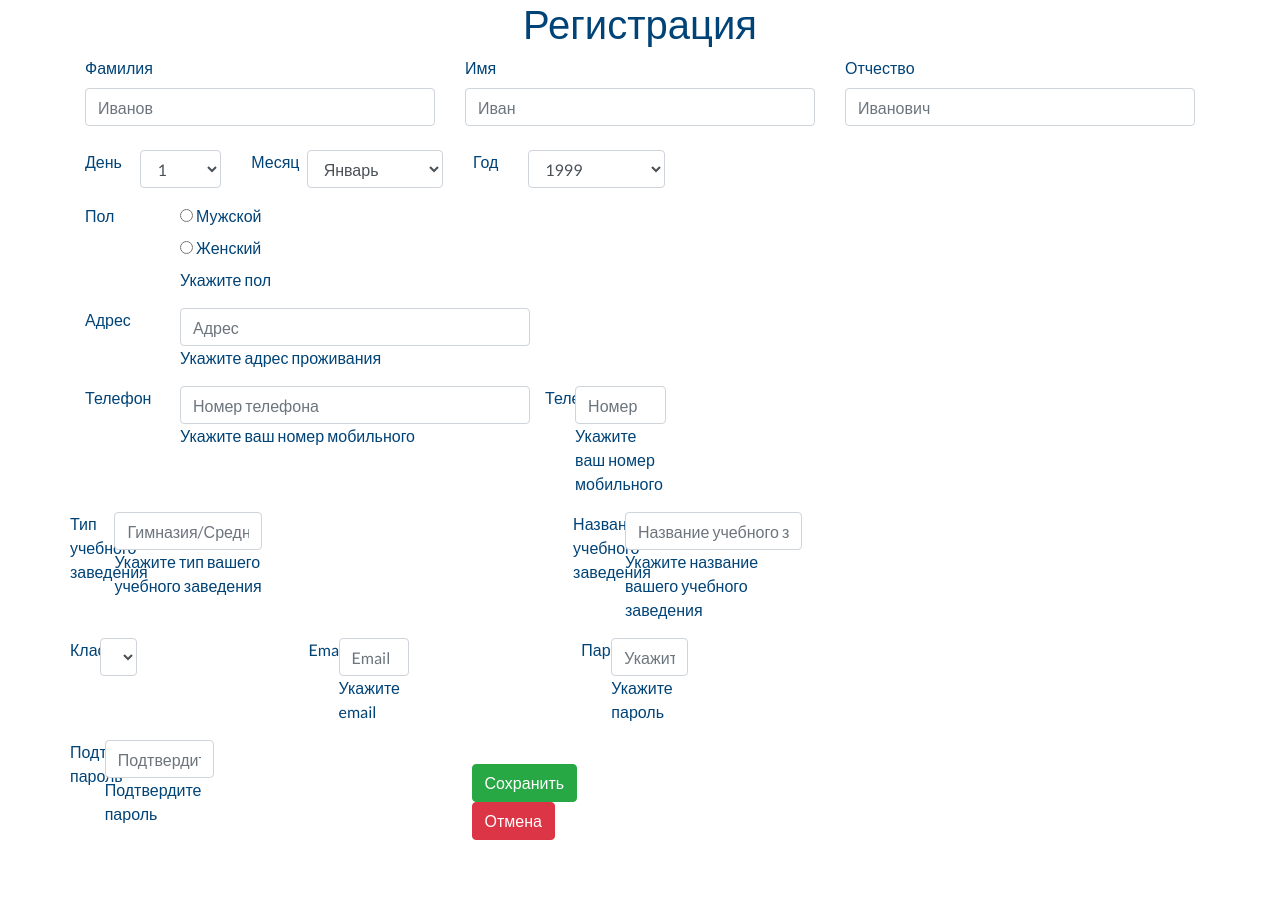
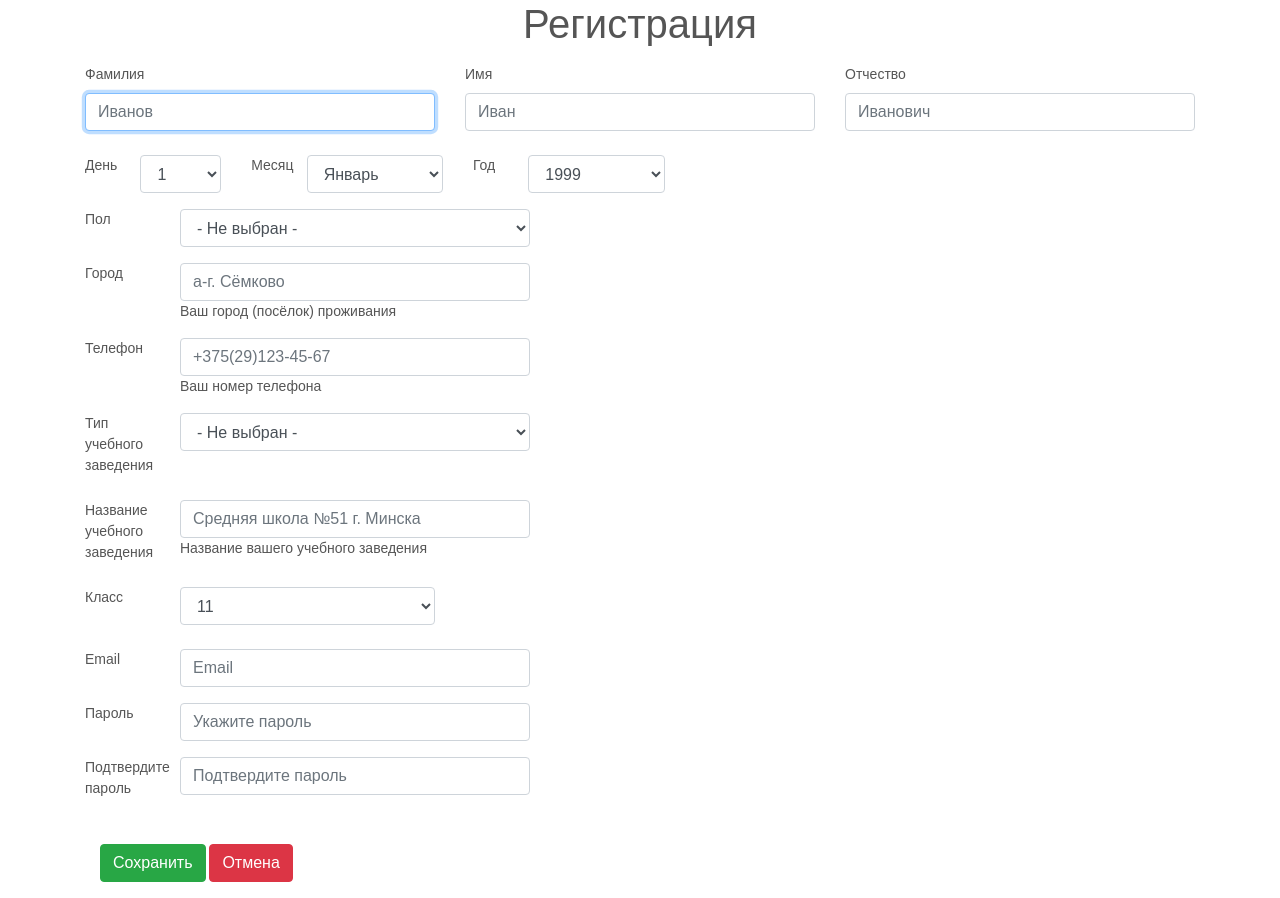
Before and after one commit to pavlentiysv/Olympiad, a PHP site: page /signup.php in a window 1280 px wide. Shown: the part 74-972 px from the top of the page. Before the commit the page ends 914 px from the top, so only its background shows below. Run offline with PHP 8.4, Linux system fonts and the light colour scheme; some libraries are stand-ins or nearby versions.

Commit message:
signup error handler

```diff
--- /dev/null
+++ b/php/printSelect.inc.php
@@ -0,0 +1,111 @@
+<?php
+function printMonthsList($month)
+{
+    if ($month == null) {
+        for ($i = 1; $i <= 12; $i++) {
+            echo "<option value='$i'>".getMonthName($i)."</option>";
+        }
+    } else {
+        for ($i = 1; $i < $month; $i++) {
+            echo "<option value='$i'>".getMonthName($i)."</option>";
+        }
+        echo "<option selected value='$i'>".getMonthName($i)."</option>";
+        for ($i = $month+1; $i <= 12; $i++) {
+            echo "<option value='$i'>".getMonthName($i)."</option>";
+        }
+    }
+}
+
+function getMonthName($i) {
+    switch ($i) {
+        case 1:
+            return 'Январь';
+            break;
+        case 2:
+            return 'Февраль';
+            break;
+        case 3:
+            return 'Март';
+            break;
+        case 4:
+            return 'Апрель';
+            break;
+        case 5:
+            return 'Май';
+            break;
+        case 6:
+            return 'Июнь';
+            break;
+        case 7:
+            return 'Июль';
+            break;
+        case 8:
+            return 'Август';
+            break;
+        case 9:
+            return 'Сентябрь';
+            break;
+        case 10:
+            return 'Октябрь';
+            break;
+        case 11:
+            return 'Ноябрь';
+            break;
+        case 12:
+            return 'Декабрь';
+            break;
+        default:
+            return 'error';
+    }
+}
+
+function printDaysList($day)
+{
+    if ($day == null) {
+        for ($i = 1; $i <= 31; $i++) {
+            echo "<option value='$i'>$i</option>";
+        }
+    } else {
+        for ($i = 1; $i < $day; $i++) {
+            echo "<option value='$i'>$i</option>";
+        }
+        echo "<option selected value=$day>$day</option>";
+        for ($i = $day+1; $i<=31; $i++) {
+            echo "<option value='$i'>$i</option>";
+        }
+    }
+}
+
+function printYearList($year)
+{
+    if ($year == null) {
+        for ($i = date("Y", time()) - 20; $i <= date("Y", time()) - 15; $i++) {
+            echo "<option value='$i'>$i</option>";
+        }
+    } else {
+        for ($i = date("Y", time()) - 20; $i < $year; $i++) {
+            echo "<option value='$i'>$i</option>";
+        }
+        echo "<option selected value=$year>$year</option>";
+        for ($i = $year+1; $i <= date("Y", time()) - 15; $i++) {
+            echo "<option value='$i'>$i</option>";
+        }
+    }
+}
+
+function printGradeList($grade)
+{
+    if ($grade == null) {
+        for ($i = 11; $i >= 7; $i--) {
+            echo '<option value="' . $i . '">' . $i . '</option>';
+        }
+    } else {
+        for ($i = 11; $i > $grade; $i--) {
+            echo '<option value="' . $i . '">' . $i . '</option>';
+        }
+        echo "<option selected value=$grade>$grade</option>";
+        for ($i = $grade-1; $i >= 7; $i--) {
+            echo '<option value="' . $i . '">' . $i . '</option>';
+        }
+    }
+}
--- a/signup.php
+++ b/signup.php
@@ -1,11 +1,85 @@
 <?php
 require 'php/session.inc.php';
-require 'php/printDate.inc.php';
+require 'php/printSelect.inc.php';
+
+$errorMsg = null;
+$email = null;
+$surname = null;
+$name = null;
+$middlename = null;
+$city = null;
+$institution_type = null;
+$institution_number = null;
+$grade = null;
+$gender = null;
+$day = null;
+$month = null;
+$year = null;
+$telephone = null;
+$photo = null;
 
 if (isset($_GET['signup'])) {
     if ($_GET['signup'] == 'success') {
         header("Location: signin.php");
     }
+}
+
+if (isset($_GET['error'])) {
+    if ($_GET['error'] == 'emptyFields') {
+        $errorMsg = 'Заполните все обязательные поля';
+    } else if ($_GET['error'] == 'sqlError') {
+        $errorMsg = 'Ошибка при обращении к базе данных';
+    } else if ($_GET['error'] == 'invalidEmail') {
+        $errorMsg = 'Правильно введите e-mail';
+    } else if ($_GET['error'] == 'passwordNotMatching') {
+        $errorMsg = 'Пароли не совпадают';
+    } else if ($_GET['error'] == 'emailTaken') {
+        $errorMsg = 'Е-mail уже занят другим пользователем ('.$_GET['telephone'].')';
+    }else if ($_GET['error'] == 'noGmail') {
+        $errorMsg = 'Неправильно введен e-mail или пароль';
+    } else {
+        $errorMsg = 'Возникла непредвиденная ошибка';
+    }
+}
+
+if (isset($_GET['email'])) {
+    $email = $_GET['email'];
+}
+if (isset($_GET['surname'])) {
+    $surname = $_GET['surname'];
+}
+if (isset($_GET['name'])) {
+    $name = $_GET['name'];
+}
+if (isset($_GET['middlename'])) {
+    $middlename = $_GET['middlename'];
+}
+if (isset($_GET['city'])) {
+    $city = $_GET['city'];
+}
+if (isset($_GET['institution_type'])) {
+    $institution_type = $_GET['institution_type'];
+}
+if (isset($_GET['institution_number'])) {
+    $institution_number = $_GET['institution_number'];
+}
+if (isset($_GET['grade'])) {
+    $grade = $_GET['grade'];
+}
+if (isset($_GET['gender'])) {
+    $gender = $_GET['gender'];
+}
+if (isset($_GET['day'])) {
+    $day = $_GET['day'];
+}
+if (isset($_GET['month'])) {
+    $month = $_GET['month'];
+}
+if (isset($_GET['year'])) {
+    $year = $_GET['year'];
+}
+if (isset($_GET['telephone'])) {
+    $telephone = '+'.trim($_GET['telephone']);
 }
 ?>
 
@@ -19,6 +93,7 @@
     <link rel="stylesheet" href="bootstrap-4.1.3-dist/css/bootstrap.min.css" />
     <link rel="icon" href="img/bsuirlogo_mini.png" />
     <link rel="stylesheet" href="style/main.css" />
+    <link rel="stylesheet" href="style/signup.css" />
     <title>Регистрация</title>
 </head>
 
@@ -39,134 +114,111 @@
 
             <form action="php/signup.inc.php" method="post">
                 <!-- Text input-->
+                <div class="form-group text-center">
+                    <?php if ($errorMsg != null) : ?>
+                        <span class="error-text"><?php echo $errorMsg; ?></span>
+                    <?php endif; ?>
+                </div>
                 <div class="row">
                     <div class="col-md-4 control-label">
-                        <label for="lastName">Фамилия</label>
-                        <input type="text" class="form-control" name="surname" placeholder="Иванов" value="" required="">
-                        <div class="invalid-feedback">
-                            Valid last name is required.
-                        </div>
+                        <label for="surname">Фамилия</label>
+                        <input type="text" class="form-control" name="surname" placeholder="Иванов" value="<?php echo $surname; ?>" required="" autofocus="">
                     </div>
                     <div class="col-md-4 control-label">
-                        <label for="firstName">Имя</label>
-                        <input type="text" class="form-control" name="name" placeholder="Иван" value="" required="">
-                        <div class="invalid-feedback">
-                            Valid first name is required.
-                        </div>
+                        <label for="name">Имя</label>
+                        <input type="text" class="form-control" name="name" placeholder="Иван" value="<?php echo $name; ?>" required="">
                     </div>
 
                     <div class="col-md-4 mb-4 control-label">
-                        <label for="MiddleName">Отчество</label>
-                        <input type="text" class="form-control" name="middlename" placeholder="Иванович" value="" required="">
-                        <div class="invalid-feedback">
-                            Valid MiddleName is required.
-                        </div>
+                        <label for="middleName">Отчество</label>
+                        <input type="text" class="form-control" name="middlename" placeholder="Иванович" value="<?php echo $middlename; ?>">
                     </div>
                 </div>
                 <!-- Select Date Of Birth-->
                 <div class="row">
                     <div class="col-md-7">
                         <div class="row form-group">
-                            <label class="col-md-1 control-label" for="selectbasic">День</label>
+                            <label class="col-md-1 control-label" for="day">День</label>
                             <div class="col-md-2">
-                                <select id="selectbasic" name="day" class="form-control">
-                                    <?php printDaysList(); ?>
+                                <select id="day" name="day" class="form-control">
+                                    <?php printDaysList($day); ?>
                                 </select>
                             </div>
-                            <label class="col-md-1 control-label" for="selectbasic">Месяц</label>
+                            <label class="col-md-1 control-label" for="month">Месяц</label>
                             <div class="col-md-3">
-                                <select id="selectbasic" name="month" class="form-control">
-                                    <?php printMonthsList(); ?>
+                                <select id="month" name="month" class="form-control">
+                                    <?php printMonthsList($month); ?>
                                 </select>
                             </div>
-                            <label class="col-md-1 control-label" for="selectbasic">Год</label>
+                            <label class="col-md-1 control-label" for="year">Год</label>
                             <div class="col-md-3">
-                                <select id="selectbasic" name="year" class="form-control">
-                                    <?php printYearList(); ?>
+                                <select id="year" name="year" class="form-control">
+                                    <?php printYearList($year); ?>
                                 </select>
                             </div>
                         </div>
                     </div>
                 </div>
+
                 <!-- Gender Input -->
                 <div class="row form-group">
-                    <label class="col-md-1" for="checkboxes">Пол</label>
-
+                    <label class="col-md-1" for="gender">Пол</label>
                     <div class="col-md-4">
-                        <div class="checkbox">
-                            <label>
-                                <input name="gender" id="genderboxes-0" value="М" type="radio">
-                                Мужской
-                            </label>
-                        </div>
-                        <div class="checkbox">
-                            <label>
-                                <input name="gender" id="genderboxes-1" value="Ж" type="radio">
-                                Женский
-                            </label>
-                        </div>
-                        <span class="help-block">Укажите пол</span>
-
+                        <select id="gender" name="gender" class="form-control">
+                            <option <?php if ($gender == null) echo 'selected' ?> value="">- Не выбран -</option>
+                            <option <?php if ($gender == 'М') echo 'selected' ?> value="М">Мужской</option>
+                            <option <?php if ($gender == 'Ж') echo 'selected' ?>value="Ж">Женский</option>
+                        </select>
                     </div>
                 </div>
 
                 <!-- Address input-->
                 <div class="row form-group">
-                    <label class="col-md-1 control-label" for="name">Адрес</label>
+                    <label class="col-md-1 control-label" for="city">Город</label>
+                    <div class="col-md-4">
+                        <input id="city" name="city" type="text" placeholder="а-г. Сёмково" class="form-control input-md" value="<?php echo $city; ?>" required="">
+                        <span class="help-block">Ваш город (посёлок) проживания</span>
+                    </div>
+                </div>
+
+                <!-- Phone input-->
+                <div class="row form-group">
+                    <label class="col-md-1 control-label" for="telephone">Телефон</label>
+                    <div class="col-md-4">
+                        <input id="telephone" name="telephone" type="tel" pattern="\+[0-9]{3}\([0-9]{2}\)[0-9]{3}-[0-9]{2}-[0-9]{2}" placeholder="+375(29)123-45-67" class="form-control input-md" value='<?php echo $telephone;?>' required="">
+                        <span class="help-block">Ваш номер телефона</span>
+                    </div>
+                </div>
+
+                <!-- School type input-->
+                <div class="row form-group">
+                    <label class="col-md-1 control-label" for="institution_type">Тип учебного заведения</label>
 
                     <div class="col-md-4">
-                        <input id="address" name="city" type="text" placeholder="Адрес" class="form-control input-md" required="">
-                        <span class="help-block">Укажите адрес проживания</span>
-                    </div>
-            </div>
-            <!-- Phone input-->
-            <div class="row form-group">
-                <label class="col-md-1 control-label" for="phone">Телефон</label>
-
-                <div class="col-md-4">
-                    <input id="phone" name="telephone" type="tel" placeholder="Номер телефона"class="form-control input-md" required="">
-                    <span class="help-block">Укажите ваш номер мобильного</span>
-                </div>
-                <!-- Phone input-->
-                <div class="row form-group">
-                    <label class="col-md-1 control-label" for="phone">Телефон</label>
-
-                    <div class="col-md-4">
-                        <input id="phone" name="telephone" type="number" placeholder="Номер телефона" class="form-control input-md" required="">
-                        <span class="help-block">Укажите ваш номер мобильного</span>
-                    </div>
-                </div>
-                <!-- School type input-->
-                <div class="row form-group">
-                    <label class="col-md-1 control-label" for="name">Тип учебного заведения</label>
-
-                    <div class="col-md-4">
-                        <input id="school" name="institution_type" type="text" placeholder="Гимназия/Средняя школа/Лицей/Колледж" class="form-control input-md" required="">
-                        <span class="help-block">Укажите тип вашего учебного заведения</span>
+                        <select id="institution_type" name="institution_type" class="form-control">
+                            <option <?php if ($institution_type == null) echo 'selected' ?> value="">- Не выбран -</option>
+                            <option <?php if ($institution_type == 'Средняя Школа') echo 'selected' ?> value="Средняя Школа">Средняя Школа</option>
+                            <option <?php if ($institution_type == 'Гимназия') echo 'selected' ?> value="Гимназия">Гимназия</option>
+                            <option <?php if ($institution_type == 'Лицей') echo 'selected' ?> value="Лицей">Лицей</option>
+                            <option <?php if ($institution_type == 'Колледж') echo 'selected' ?> value="Колледж">Колледж</option>
+                        </select>
                     </div>
                 </div>
                 <!-- School name input-->
                 <div class="row form-group">
-                    <label class="col-md-1 control-label" for="name">Название учебного заведения</label>
-
+                    <label class="col-md-1 control-label" for="institution_number">Название учебного заведения</label>
                     <div class="col-md-4">
-                        <input id="aschool" name="institution_number" type="text" placeholder="Название учебного заведения" class="form-control input-md" required="">
-                        <span class="help-block">Укажите название вашего учебного заведения</span>
+                        <input id="institution_number" name="institution_number" type="text" placeholder="Средняя школа №51 г. Минска" class="form-control input-md" value="<?php echo $institution_number; ?>" required="">
+                        <span class="help-block">Название вашего учебного заведения</span>
                     </div>
                 </div>
                 <div class="row">
                     <div class="col-md-12 mb-2">
                         <div class="row form-group">
-                            <label class="col-md-1 control-label" for="selectbasic">Класс</label>
-
+                            <label class="col-md-1 control-label" for="grade">Класс</label>
                             <div class="col-md-3">
-                                <select id="selectbasic" name="grade" class="form-control">
-                                    <option selected>Выберите класс</option>
-                                    <option value="7">7</option>
-                                    <option value="8">8</option>
-                                    <option value="9">9</option>
-                                    <option value="10">10</option>
-                                    <option value="11">11</option>
+                                <select id="grade" name="grade" class="form-control">
+                                    <?php printGradeList($grade); ?>
                                 </select>
                             </div>
                         </div>
@@ -175,42 +227,36 @@
 
                 <!-- Email input-->
                 <div class="row form-group">
-                    <label class="col-md-1 " for="password">Email</label>
-
+                    <label class="col-md-1 " for="email">Email</label>
                     <div class="col-md-4">
-                        <input id="email" name="email" type="email" placeholder="Email" class="form-control input-md" required="">
-                        <span class="help-block">Укажите email</span>
+                        <input id="email" name="email" type="email" placeholder="Email" class="form-control input-md" required="" value=<?php echo $email; ?>>
                     </div>
                 </div>
+
                 <!--Password input-->
                 <div class="row form-group">
                     <label class="col-md-1 " for="password">Пароль</label>
-
                     <div class="col-md-4">
-                        <input id="pass" name="password" type="password" placeholder="Укажите пароль" class="form-control input-md" required="">
-                        <span class="help-block">Укажите пароль</span>
+                        <input id="password" name="password" type="password" placeholder="Укажите пароль" class="form-control input-md" required="">
                     </div>
                 </div>
+
                 <!--Password confirm-->
                 <div class="row form-group">
-                    <label class="col-md-1 " for="password">Подтвердите пароль</label>
-
+                    <label class="col-md-1 " for="passwordRepeat">Подтвердите пароль</label>
                     <div class="col-md-4">
-                        <input id="pass" name="passwordRepeat" type="password" placeholder="Подтвердите пароль" class="form-control input-md" required="">
-                        <span class="help-block">Подтвердите пароль</span>
+                        <input id="passwordRepeat" name="passwordRepeat" type="password" placeholder="Подтвердите пароль" class="form-control input-md" required="">
                     </div>
                 </div>
+
                 <!-- Button (Double) -->
                 <div class="form-group">
                     <label class="col-md-4 control-label" for="button1id"></label>
-
                     <div class="col-md-8">
                         <button type="submit" name="signup-submit" class="btn btn-success">Сохранить</button>
-                        <a id="cancel" name="cancel" class="btn btn-danger" href="signin.php">
-                            Отмена</a>
+                        <a id="cancel" name="cancel" class="btn btn-danger" href="signin.php">Отмена</a>
                     </div>
                 </div>
-
             </form>
         </div>
         <!--- Script Source Files -->
--- a/style/signup.css
+++ b/style/signup.css
@@ -1,5 +1,6 @@
 @import url(http://fonts.googleapis.com/css?family=lato:400,700);
 body {
+
     background-color: #ffffff;
     font-family: 'Montserrat', sans-serif;
   font-weight: 400;
@@ -19,3 +20,7 @@
   -webkit-appearance: none;
   margin: 0;
 }
+
+.error-text {
+  color: #e61414;
+}
```
Also changed, not shown: php/printDate.inc.php (deleted, +0 -34 lines), php/signup.inc.php (+9 -7 lines).
